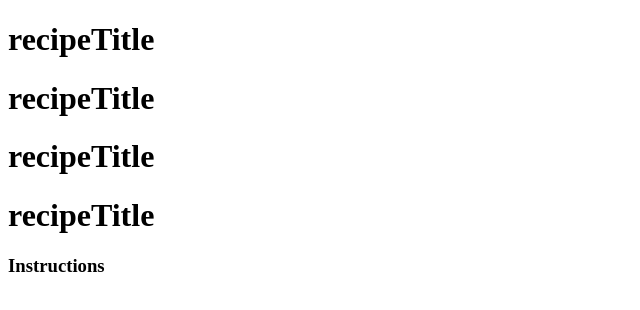
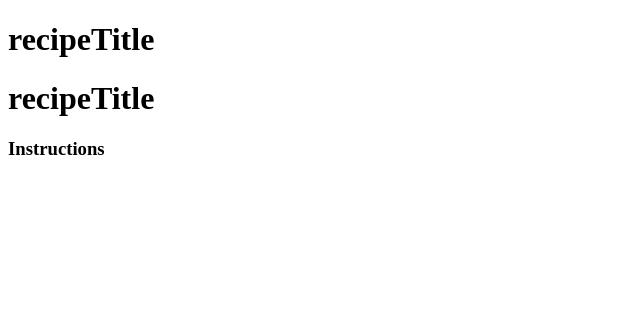
Before and after one commit to Anjanilawoju/recipe, a website: page admininterface.html in a window 1280 px wide. Shown: the whole page, without its empty margins (0-640 px from the left). Drawn offline with Linux system fonts and the light colour scheme.

Commit message:
changes to admin

```diff
--- a/admininterface.html
+++ b/admininterface.html
@@ -8,8 +8,6 @@
 <body>
     <h1>recipeTitle</h1>
     <h1>recipeTitle</h1>
-    <h1>recipeTitle</h1>
-    <h1>recipeTitle</h1>
     <h3>Instructions</h3>
 </body>
 </html>
```
